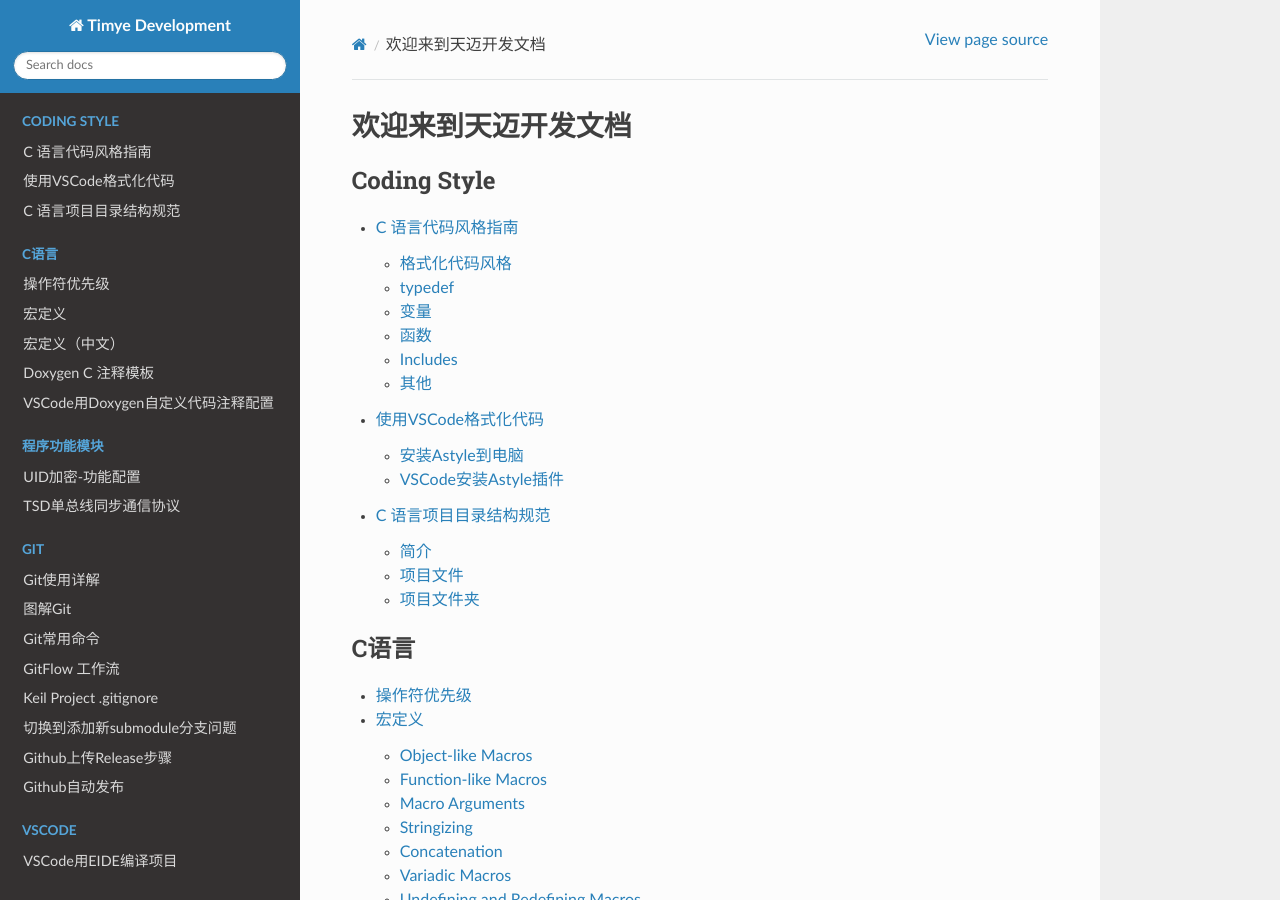
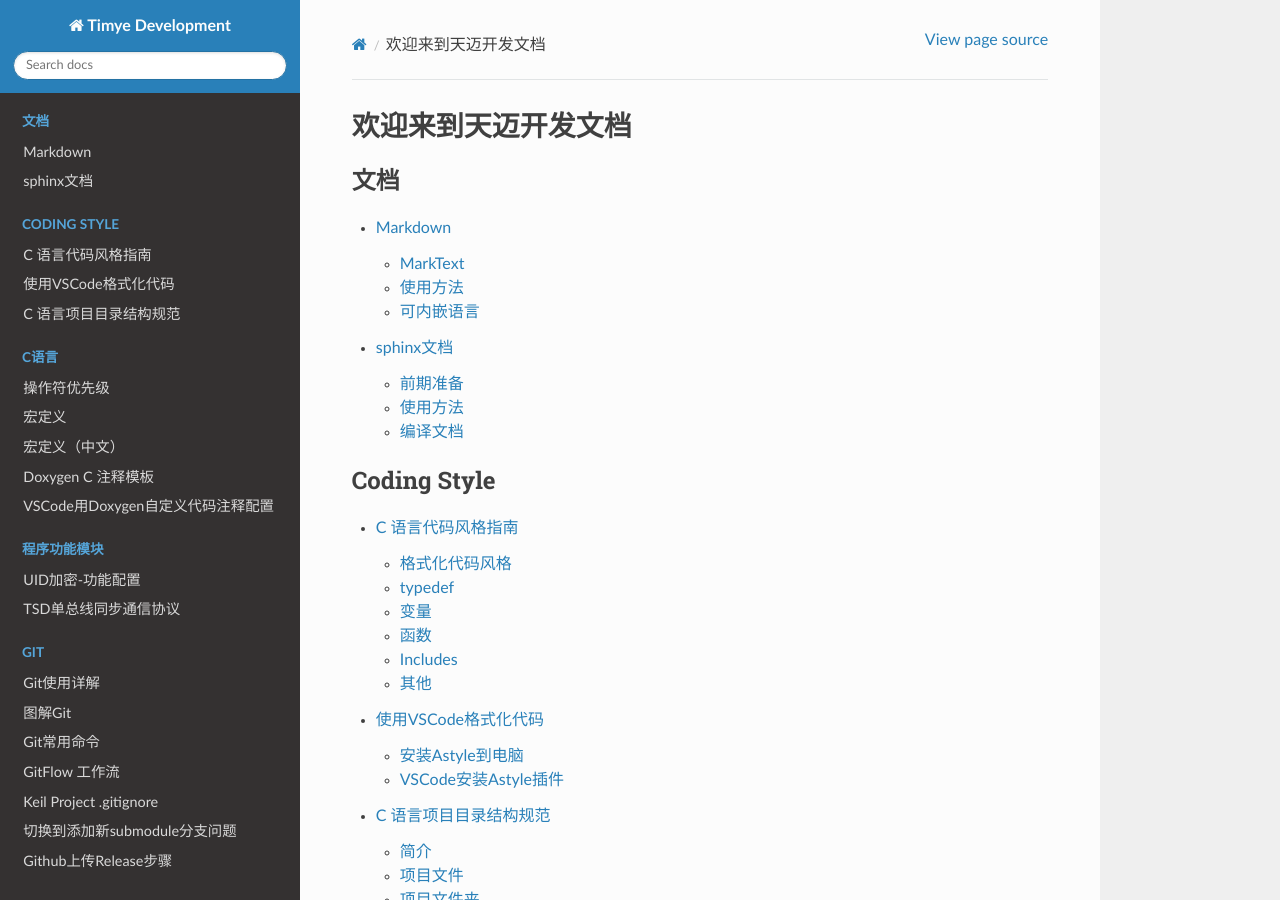
Before and after one commit to tpq7/development, a Sphinx documentation site: the page built from docs/index.rst, in a window 1280 px wide and 900 px high. Built offline with Sphinx 7.4.7 and the Read the Docs theme 3.1.0, drawn with Linux system fonts in a browser that asks for light colours; pages that are not in the unit, such as notebooks, are missing from menus; some of the changed lines change nothing that is shown.

Commit message:
添加一个名为文档的大标题，并包含markdown教程文档与sphinx二次开发教程文档

````diff
--- /dev/null
+++ b/docs/Document/MarkDown使用教程.md
@@ -0,0 +1,168 @@
+# Markdown
+
+  一种纯文本格式的文档，作用与Word类似但更简洁，功能没Word全面；适合做一些简单的说明性，解释性的文档
+
+### MarkText
+
+  一款开源的Markdown编辑器，支持表格和各种Markdown语法的渲染（需要制作大型表格的时候比较方便）
+
+  [MarkText](https://www.marktext.cc/ "访问MarkText")
+
+#### 方便Markdown渲染的vscode插件
+
+  ` Markdown Preview Enhanced `
+  这个插件可以对markdown语法进行渲染方便查看文档效果，快捷键 ` Ctrl + shift + v `
+
+
+## 使用方法
+
+* 标题属性
+
+  + 格式：` # + 空格 + 标题名 `
+  + 说明：修改 # 的个数可以修改标题的等级共可分为1-6级
+
+
+* 列表属性
+
+  + 格式：` * + 空格 + 名字 `
+  + 说明：这种格式是无序列表的标准，此格式中 * 可被 - 或 + 替代这三个符号是同级别（可以混合使用）
+  + 拓展1：若要在这一级的列表下创建低一级的列表可在第二行使用一个 制表符（Tab）或 两个空格 再按照列表的格式进行创建
+  + 扩展2：有序列表的格式     ` 序号 + 点 （.） + 空格 + 名字 `
+
+
+* 字体属性
+
+  + 斜体格式：` * + 文字 + * ` 或 ` _ + 文字 + _ `
+  + 粗体格式：` ** + 文字 + ** ` 或 ` __ + 文字 + __ `
+  + 粗斜体格式：` *** + 文字 + *** ` 或 ` ___ + 文字 + ___ `
+
+
+* 链接属性
+
+  + 格式：` [链接名称](连接地址 + 空格 + "属性") `
+  + 说明：该格式在经过渲染之后会以 链接名称 的样子呈现，属性的作用是当鼠标置于 链接名称 的位置时会出现提示该提示就是属性，属性可要可不要
+
+
+* 图片属性
+
+  + 格式：` ! + [图片描述](图片URL) `
+
+
+* 分割线属性
+
+  + 格式：` *** ` 或 ` ___ ` 或 ` * * * ` 或 ` _ _ _ `
+
+
+* 删除线属性
+
+  + 格式：` ~~ + 要删除文字 + ~~ `
+
+
+* 下划线属性
+
+  + 格式：` <u> + 文本 + </u> `
+
+
+* 表格属性
+
+  + 表头格式：` | + 表头1 + | + 表头2 + | `
+  + 分割表头与其他行的格式：` | + ---- + | + ----- + | `
+  + 内容格式：` | + 内容 + | + 内容 + |  `
+  + 说明：` | ` 作用是分隔每一列， ` --- ` 作用是分隔表头与表格内容数量随意
+
+
+* 特殊符号
+
+  + 格式：` \ + 符号 `
+
+
+* 任务列表语法
+
+  + 格式：` - + 空格 + [空格] + 空格 + 内容 ` 与 ` - + 空格 + [x] + 空格 + 内容 `
+
+
+* 书写公式
+
+  + 格式：` $$ + 换行 + 公式 + 换行 + $$ ` 或 ` $ + 公式 + $ `
+  + 说明：带换行的生成一个块在块内生成公式，不带换行的在行内生成公式
+
+
+* 代码语法（块属性）
+
+  + 格式： *\`  + 内容 +  \`*  或  *\` + 换行 + 内容 + 换行 + \`*
+  + 说明：不带换行的是在同行生成一个块； 带换行的是生成一个整行的块 内容在块中； `个数不受限制但一般都是三个同时要保证两边个数一致；markdown的主张是将代码写入块中
+  + 推荐：让在同一行出现块就使用一个 \` ，不同行使用三个 \`
+
+
+* 流程图
+
++ 基本格式：
+
+```mermaid
+flowchart LR
+开始 --> 结束
+```
+
++ 说明：
+1. flowchart LR 用来指定流程图的方向
+
+| TB/TD | BT   | LR   | RL   | HZ   | VT   |
+| ----- | ---- | ---- | ---- | ---- | ---- |
+| 从上到下  | 从下到上 | 从左到右 | 从右到左 | 水平方向 | 垂直方向 |
+
+2. -->是连接线 ， - 的个数会影响线的长度，最少两个 -
+
+3. 形状
+
+| [ 文本 ] | ( 文本 ) | (( 文本 )) | { 文本 } | [/ 文本 /] |
+| ------ | ------ | -------- | ------ | -------- |
+| 矩形     | 圆角矩形   | 圆形       | 菱形     | 平行四边形    |
+
+4. 一个节点指向多个节点实例
+
+```mermaid
+flowchart TB
+1[开始] --> 2{判断} --错误--> 1
+2 --正确-->3[结束]
+```
+
+解释：每一个节点前边的数字可以看作是该节点的标志，可以通过这个标志修改该节点
+连接线上添加描述文字的格式：-- 文本 -->    文本左边一定要是两个 -
+
+## 可内嵌语言
+
+#### HTML标签
+
+```
+<div>
+   文本 <b>element</b>.
+</div>
+```
+
+#### CSS
+
+```
+<style>
+    h1 {
+        color: blue;
+    }
+</style>
+
+<h1>文本</h1>
+```
+
+#### JS脚本
+
+```
+<script>
+    function sayHello() {
+        alert('Hello from JavaScript');
+    }
+</script>
+
+<button οnclick="sayHello()">Click me</button>
+```
+
+某些Markdown解析器后者能够解析Markdown的网站不能内嵌别的语言，不是很建议使用内嵌
+
+Markdown不支持字体颜色的修改，若真需要则使用内嵌；内嵌还可实现一些音视频，超链接，外部文件的引用等等
--- /dev/null
+++ b/docs/Document/sphinx文档二次开发教程.md
@@ -0,0 +1,57 @@
+# sphinx文档
+
+原文存放在github的
+
+[天迈开发文档](https://github.com/Timyerc/development "文档在github上的位置")
+
+本文只做在此基础上的二次开发教程，不适用第一次sphinx文档的创建，但会包含开发sphinx文档所使用到的工具
+
+## 前期准备
+
++ 下载Python3（3.0以上）
+    [Python](https://www.python.org/downloads/ "python下载地址")
+
++ 安装sphinx
+
+    在Windows PowerShell下执行以下指令之一：
+    ```
+    py -3 -m pip install sphinx
+    #国内用户推荐使用清华源安装，使用-i指定源
+    py -3 -m pip install -i https://pypi.tuna.tsinghua.edu.cn/simple sphinx
+    ```
+
++ 相应扩展安装
+    以下安装指令建议在Windows PowerShell下执行
+    ```
+    pip install myst-parser
+    pip install sphinx_rtd_theme
+
+    ```
+## 使用方法
+
++ 修改操作：将自己新加的文档放到工程的相应文件下，或者直接在原本存在的文档下做更改
++ 检查相应规则：对于新加的文档需要修改.rst文件的内容，直接在原本存在的文档下做更改的需要去.rst文件下查看是否存在这个文件的目录
++ 规则示例说明：
+
+![image](image/rst-Schematic-plot.png)
+
+解释：3框住的是一个固定格式，1框住的是大标题，2框住的是大标题下放置的归于该类的不同项的文档的地址
+    一个固定格式只能有一个大标题，可包含多个属于该类大标题的文档地址
+
+## 编译文档
+
+在Windows PowerShell下执行以下指令
+```
+make html
+```
+成功编译后最后一行会出现
+
+```
+The HTML pages are in _build\html.
+```
+
+成功编译之后前往下述目录查看效果
+
+```
+development\docs\_build\html\index.html
+```
--- a/docs/index.rst
+++ b/docs/index.rst
@@ -6,6 +6,12 @@
 欢迎来到天迈开发文档
 ====================
 
+.. toctree::
+   :maxdepth: 2
+   :caption: 文档
+
+   Document/MarkDown使用教程
+   Document/sphinx文档二次开发教程
 
 .. toctree::
    :maxdepth: 2
````
Also changed, not shown: docs/Document/image/rst-Schematic-plot.png (added).
